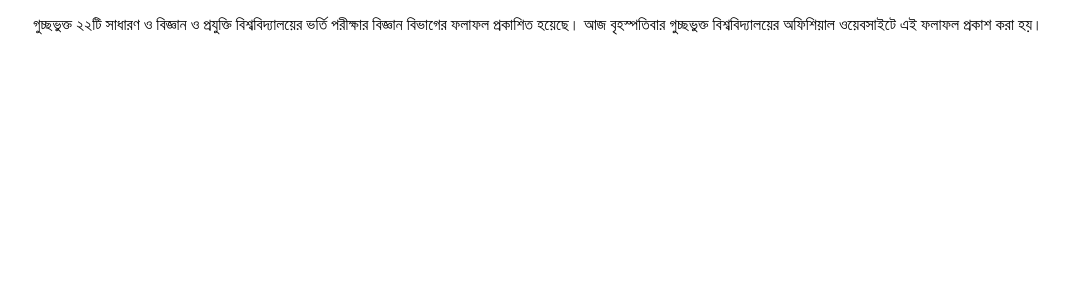
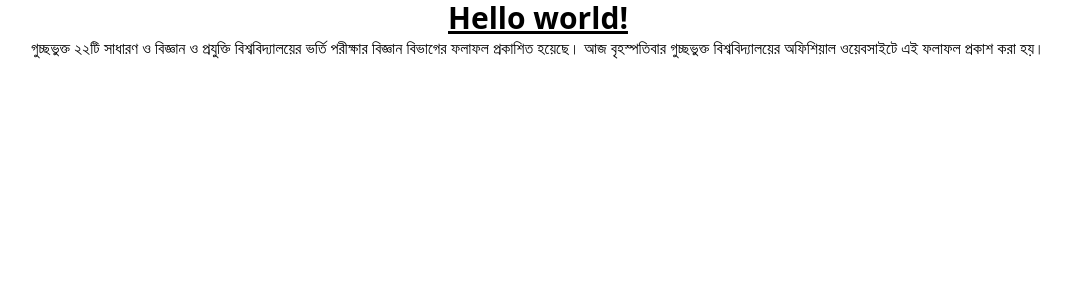
Before and after one commit to QuaziSamiha/code-studio, a React (Create React App) app: page / in a window 1280 px wide. Shown: the top 300 px of the page, without its empty margins (102-1173 px from the left). Built offline with nearby package versions, Linux system fonts and the light colour scheme.

Commit message:
tailwind css added for style

```diff
--- a/package.json
+++ b/package.json
@@ -34,5 +34,8 @@
       "last 1 firefox version",
       "last 1 safari version"
     ]
+  },
+  "devDependencies": {
+    "tailwindcss": "^3.1.8"
   }
 }
--- a/src/App.js
+++ b/src/App.js
@@ -5,6 +5,10 @@
   return (
     <div className="App">
      <p>
+     <h1 className="text-3xl font-bold underline">
+      Hello world!
+    </h1>
+
      গুচ্ছভুক্ত ২২টি সাধারণ ও বিজ্ঞান ও প্রযুক্তি বিশ্ববিদ্যালয়ের ভর্তি পরীক্ষার বিজ্ঞান বিভাগের ফলাফল প্রকাশিত হয়েছে। আজ বৃহস্পতিবার গুচ্ছভুক্ত বিশ্ববিদ্যালয়ের অফিশিয়াল ওয়েবসাইটে এই ফলাফল প্রকাশ করা হয়।
      </p>
      </div>
--- a/src/index.css
+++ b/src/index.css
@@ -1,3 +1,7 @@
+@tailwind base;
+@tailwind components;
+@tailwind utilities;
+
 body {
   margin: 0;
   /* font-family: -apple-system, BlinkMacSystemFont, 'Segoe UI', 'Roboto', 'Oxygen',
--- /dev/null
+++ b/tailwind.config.js
@@ -0,0 +1,10 @@
+/** @type {import('tailwindcss').Config} */
+module.exports = {
+  content: [
+    "./src/**/*.{js,jsx,ts,tsx}",
+  ],
+  theme: {
+    extend: {},
+  },
+  plugins: [],
+}
```
